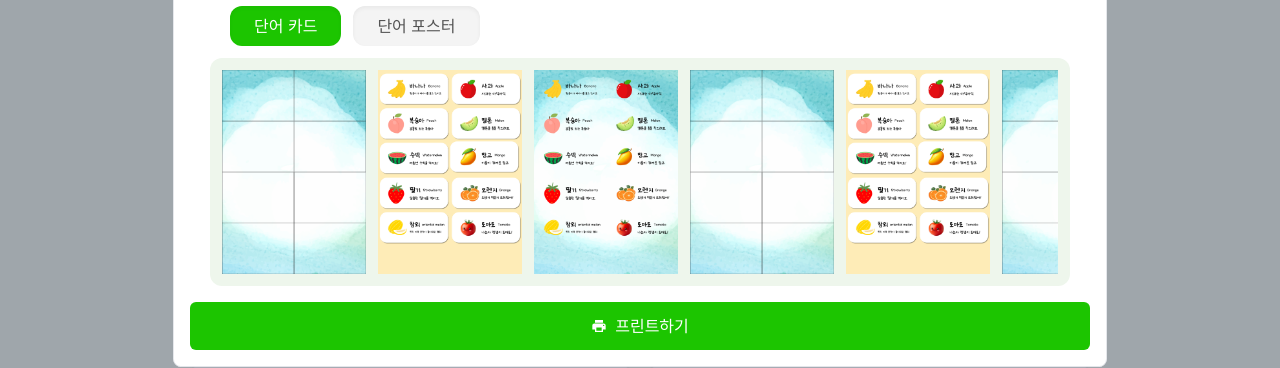
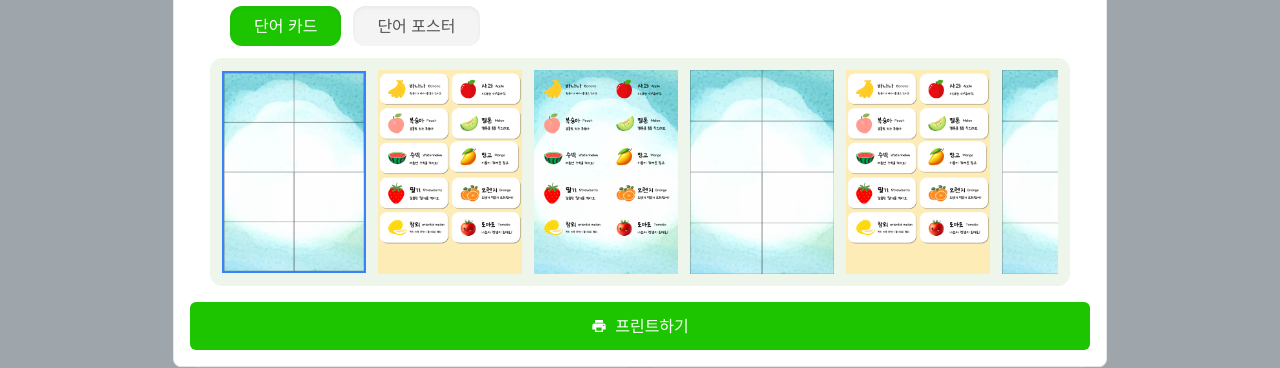
Before and after one commit to BbobaVoca/BbobaVoca, a React (Create React App) app in the folder frontend/: page /1/1 in a window 1280 px wide. Both pictures are taken after a click on the button "프린트". Shown: the part 411-779 px from the top of the page. Built offline with nearby package versions, Linux system fonts and the light colour scheme; grey boxes are pictures that could not be loaded; a web font is replaced by a local one.

Commit message:
Feat: 선택한 템플릿으로 대표 미리보기 변경 기능 추가

```diff
--- a/frontend/src/components/PrintSection.tsx
+++ b/frontend/src/components/PrintSection.tsx
@@ -50,7 +50,8 @@ function PrintSection(props: {
     const handleTemplateSelect = (type: number) => {
         setPrintInfo(prevForm => ({
             ...prevForm,
-            type: type
+            type: type,
+            template: 0
         }));
 
         setSelectedTemplateIndex(0);
@@ -65,9 +66,25 @@ function PrintSection(props: {
     const handleArrowClick = (direction: string) => {
         if (direction === "left") {
             setSelectedTemplateIndex(prevIndex => (prevIndex - 1 + templateList.length) % templateList.length);
+            setPrintInfo(prevForm => ({
+                ...prevForm,
+                template: (printInfo.template - 1 + templateList.length) % templateList.length
+            }));
         } else {
             setSelectedTemplateIndex(prevIndex => (prevIndex + 1) % templateList.length);
+            setPrintInfo(prevForm => ({
+                ...prevForm,
+                template: (printInfo.template + 1) % templateList.length
+            }));0
         }
+    };
+
+    const handleTempleateClick = (index: number) => {
+        setSelectedTemplateIndex(index);
+        setPrintInfo(prevForm => ({
+            ...prevForm,
+            template: index
+        }));
     };
 
     useEffect(() => {
@@ -128,7 +145,13 @@ function PrintSection(props: {
                             <div className="inset-0 bg-light-green rounded-xl p-3 mx-5 mt-3">
                                 <div className="overflow-auto whitespace-nowrap">
                                     {templateList.map((template, index) => (
-                                        <img key={index} className="inline-block w-36 mr-3" src={template.src} alt={`Template ${index}`} />
+                                        <img
+                                            key={index}
+                                            className={`inline-block w-36 mr-3 ${index===selectedTemplateIndex && 'border border-2 border-blue-500'}`}
+                                            src={template.src}
+                                            alt={`Template ${index}`}
+                                            onClick={() => handleTempleateClick(index)}
+                                        />
                                     ))}
                                 </div>
                             </div>
```
